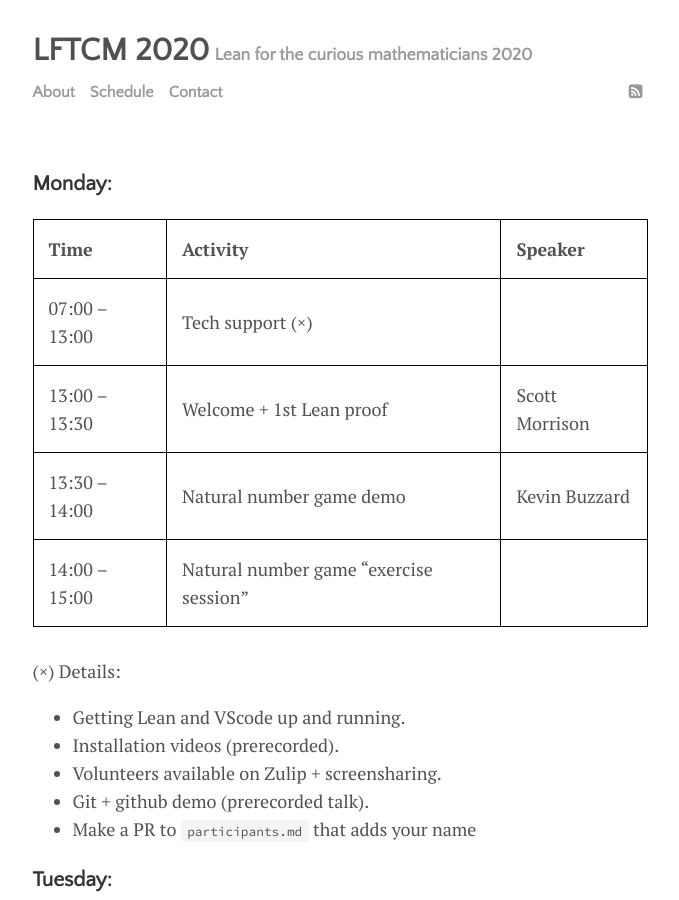
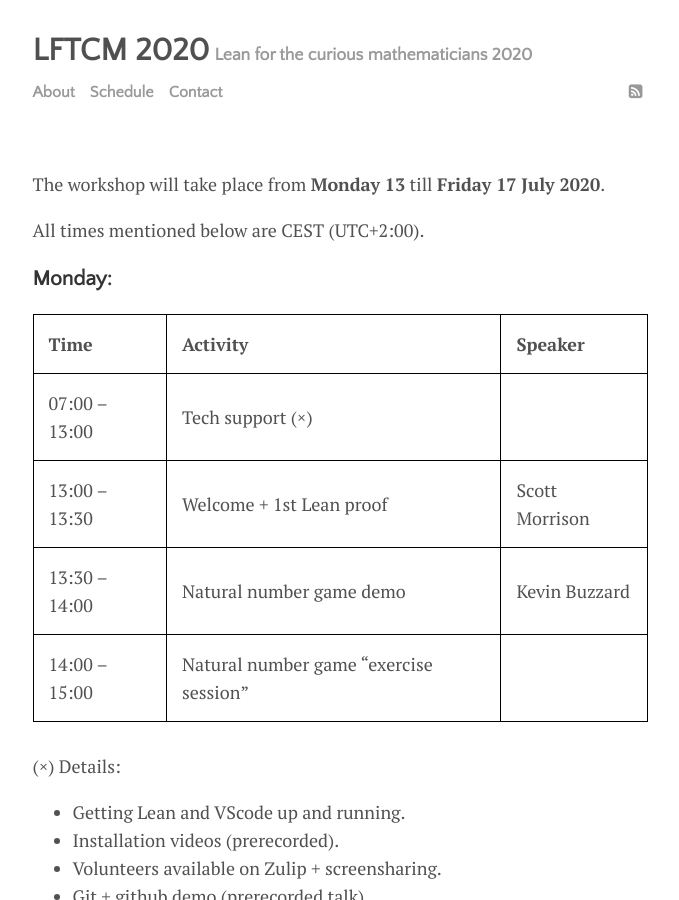
Before and after one commit to leanprover-community/lftcm2020, a Jekyll site: the page built from schedule.md, in a window 1280 px wide and 900 px high. Shown: the whole window, without its empty margins (300-979 px from the left). Built offline with Jekyll 4.4.1, drawn with Linux system fonts in a browser that asks for light colours.

Commit message:
Add dates to the schedule

```diff
--- a/schedule.md
+++ b/schedule.md
@@ -4,6 +4,10 @@
 author: "Community"
 image: mountains.jpg
 ---
+
+The workshop will take place from **Monday 13** till **Friday 17 July 2020**.
+
+All times mentioned below are CEST (UTC+2:00).
 
 ### Monday:
 
```
